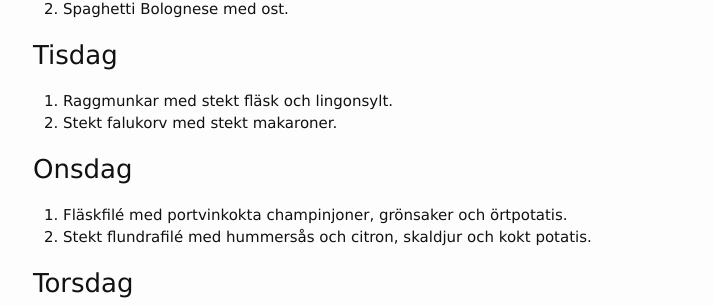
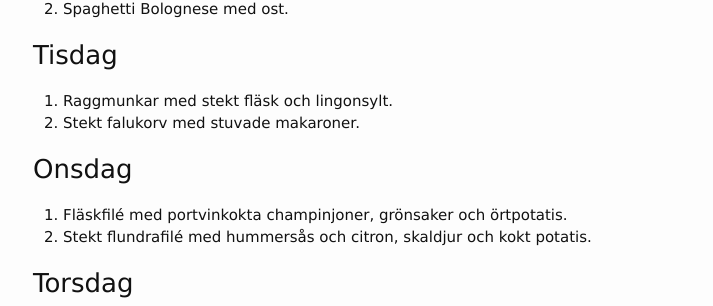
Before and after one commit to FarInn62/farinn62.github.io, a Jekyll site: the page built from lunch.md, in a window 1280 px wide. Shown: the part 263-569 px from the top of the page, without its empty margins (237-950 px from the left). Built offline with Jekyll 4.4.1, drawn with Linux system fonts in a browser that asks for light colours.

Commit message:
Update lunch.md

```diff
--- a/lunch.md
+++ b/lunch.md
@@ -17,7 +17,7 @@ Alla rätter: 100:- Take away: 90:-
 ### Tisdag
 
 1. Raggmunkar med stekt fläsk och lingonsylt.
-2. Stekt falukorv med stekt makaroner.
+2. Stekt falukorv med stuvade makaroner.
 
 ### Onsdag
 
```
